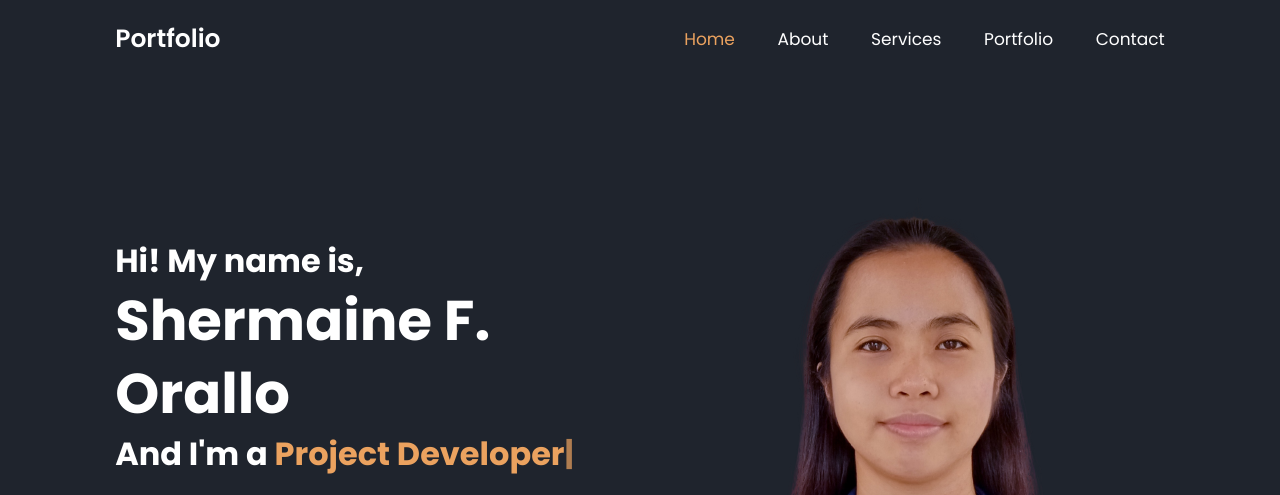
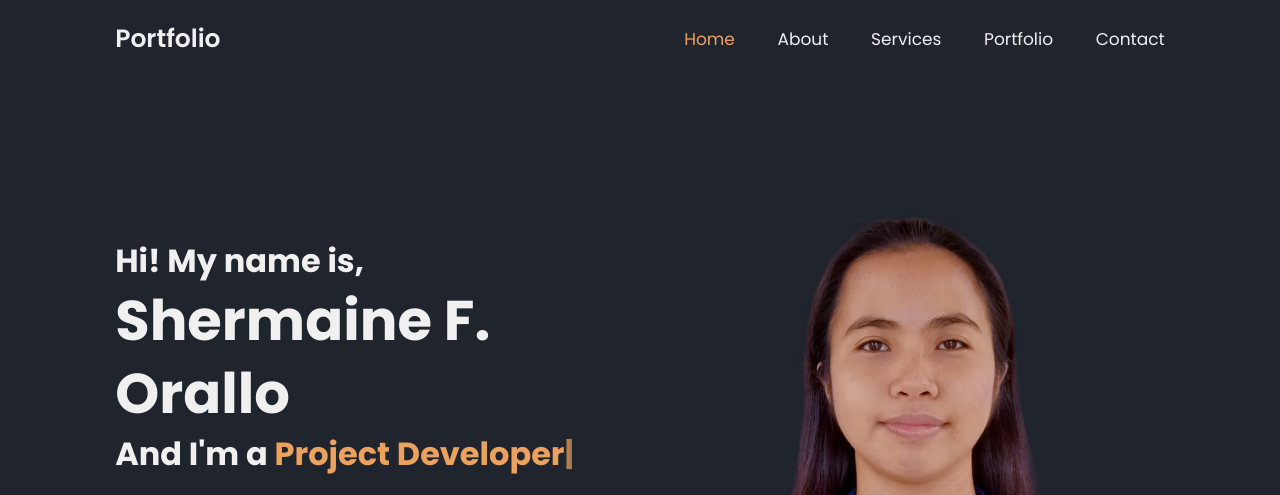
Before and after one commit to Shameinn/My-Website, a plain HTML site: page index.html in a window 1280 px wide. Shown: the top 495 px of the page. Drawn offline with nearby package versions, Linux system fonts and the light colour scheme.

Commit message:
Update style.css

```diff
--- a/css/style.css
+++ b/css/style.css
@@ -15,7 +15,7 @@
 :root {
     --bg-color: #1f242d;
     --second-bg-color: #323946;
-    --text-color: #fff;
+    --text-color: #f0f0f0;
     --main-color: rgb(235, 162, 95);
 }
 
```
